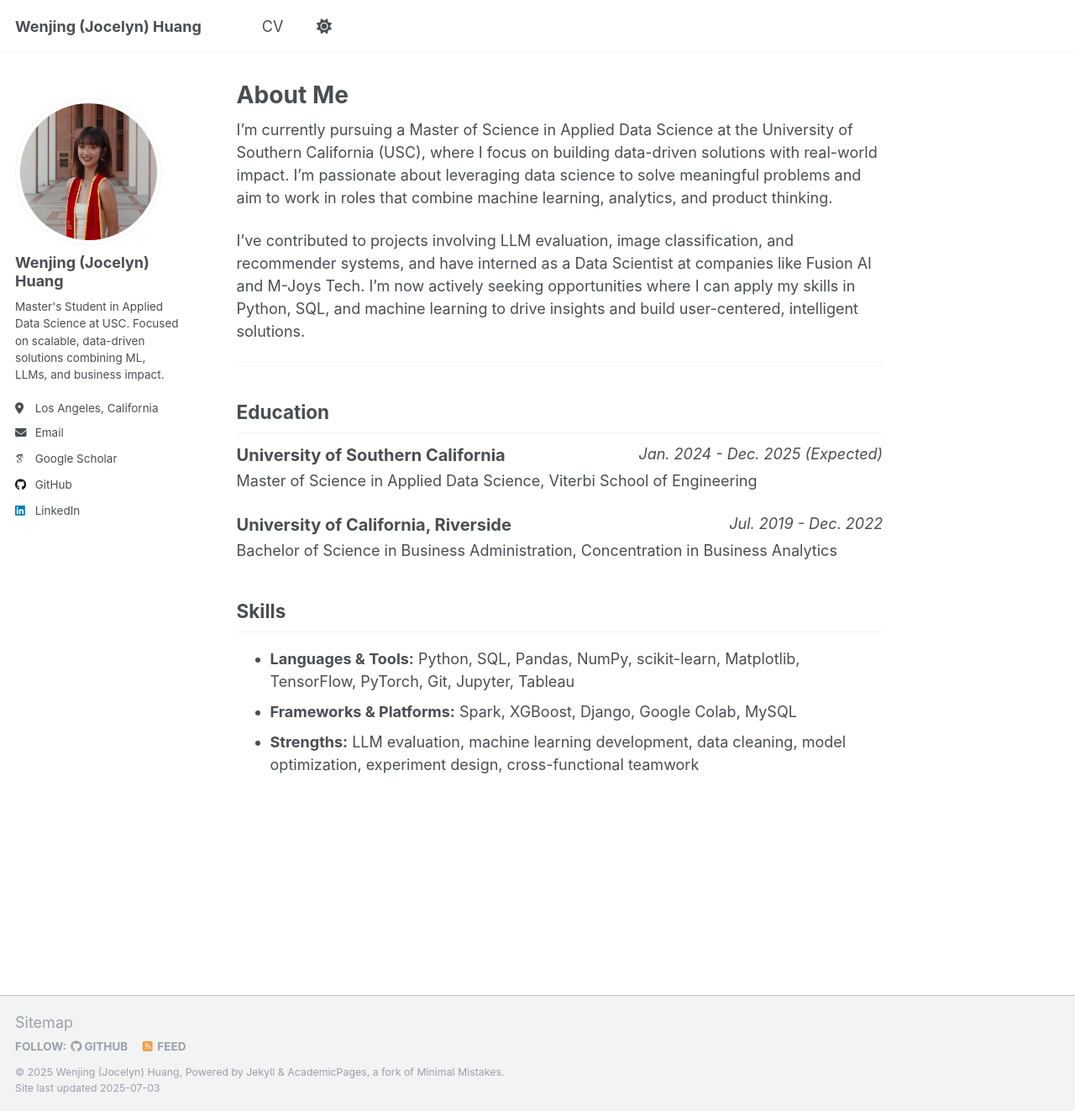
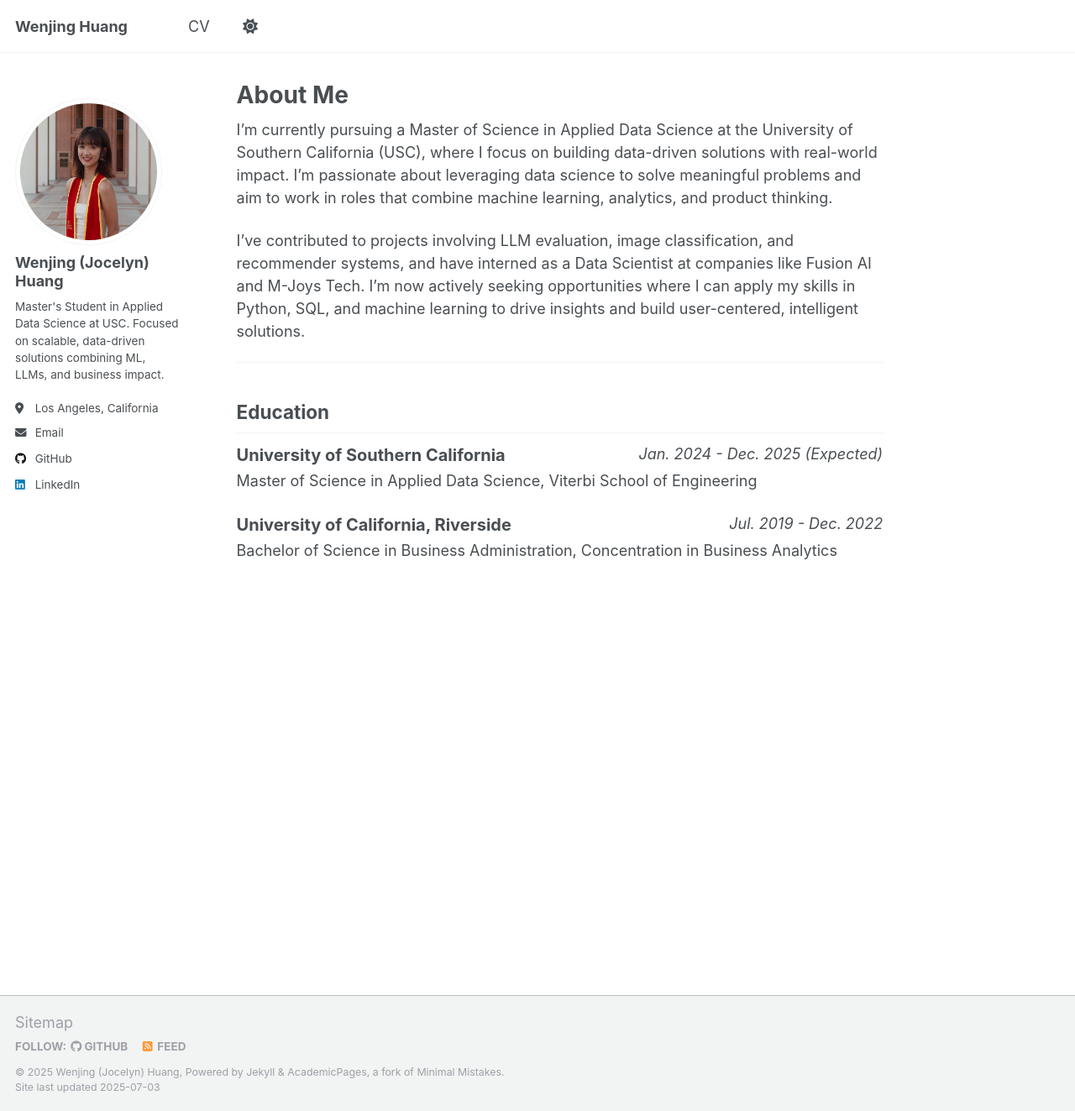
Before and after one commit to jocelynnnwj/jocelynnnwj.github.io, a Jekyll site: the page built from _pages/about.md, in a window 1280 px wide and 1323 px high. Shown: the whole window at 84% size. Built offline with Jekyll 4.4.1, drawn with Linux system fonts in a browser that asks for light colours; some web fonts are replaced; a script that is not in the unit is left out.

Commit message:
Update config and About Me page with latest changes

```diff
--- a/_config.yml
+++ b/_config.yml
@@ -8,7 +8,7 @@
 
 # Basic Site Settings
 locale                   : "en-US"
-title                    : "Wenjing (Jocelyn) Huang"
+title                    : "Wenjing Huang"
 title_separator          : ""
 name                     : &name "Wenjing (Jocelyn) Huang"
 description              : &description "Master's Student in Applied Data Science at USC, interested in applied AI, recommendation systems, and computer vision."
@@ -89,7 +89,7 @@ author:
   location         : "Los Angeles, California"
   employer         :
   pubmed           : # "https://www.ncbi.nlm.nih.gov/pubmed/?term=john+snow"
-  googlescholar    : "https://scholar.google.com/citations?user=_HxPFowAAAAJ&hl=en&oi=ao"
+  googlescholar    :
   email            : "hwenjing0114@gmail.com"
   researchgate     : # example: "https://www.researchgate.net/profile/yourprofile"
   uri              :
@@ -99,13 +99,13 @@ author:
   flickr           :
   facebook         :
   foursquare       :
-  github           : "jocelynnnwj"
+  github           : "https://github.com/jocelynnnwj"
   google_plus      :
   keybase          :
   instagram        :
   impactstory      : #"https://profiles.impactstory.org/u/xxxx-xxxx-xxxx-xxxx"
   lastfm           :
-  linkedin         : "jocelynnnwj"
+  linkedin         : "https://www.linkedin.com/in/jocelynnnwj/"
   orcid            : # "http://orcid.org/yourorcidurl"
   pinterest        :
   soundcloud       :
--- a/_pages/about.md
+++ b/_pages/about.md
@@ -27,11 +27,6 @@ Master of Science in Applied Data Science, Viterbi School of Engineering
 </div>
 Bachelor of Science in Business Administration, Concentration in Business Analytics
 
-## Skills
-- **Languages & Tools:** Python, SQL, Pandas, NumPy, scikit-learn, Matplotlib, TensorFlow, PyTorch, Git, Jupyter, Tableau
-- **Frameworks & Platforms:** Spark, XGBoost, Django, Google Colab, MySQL
-- **Strengths:** LLM evaluation, machine learning development, data cleaning, model optimization, experiment design, cross-functional teamwork
-
 <!-- ## Research Interest:
 * Time Series
 * Foundation Model
```
